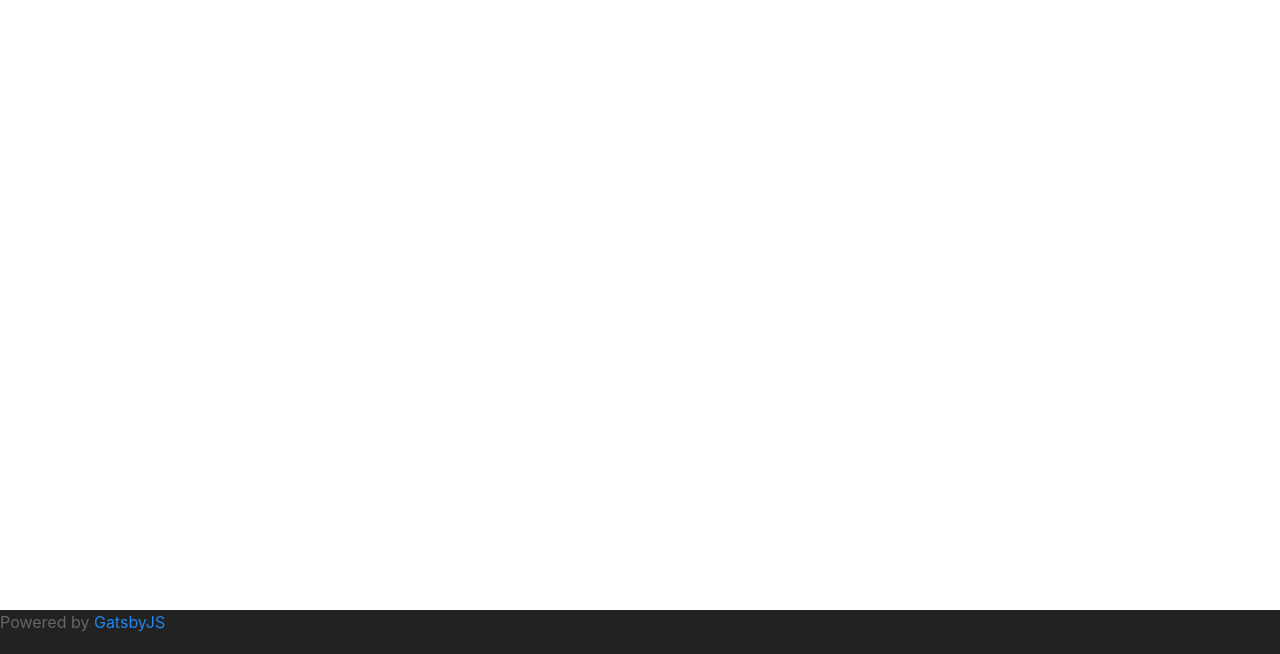
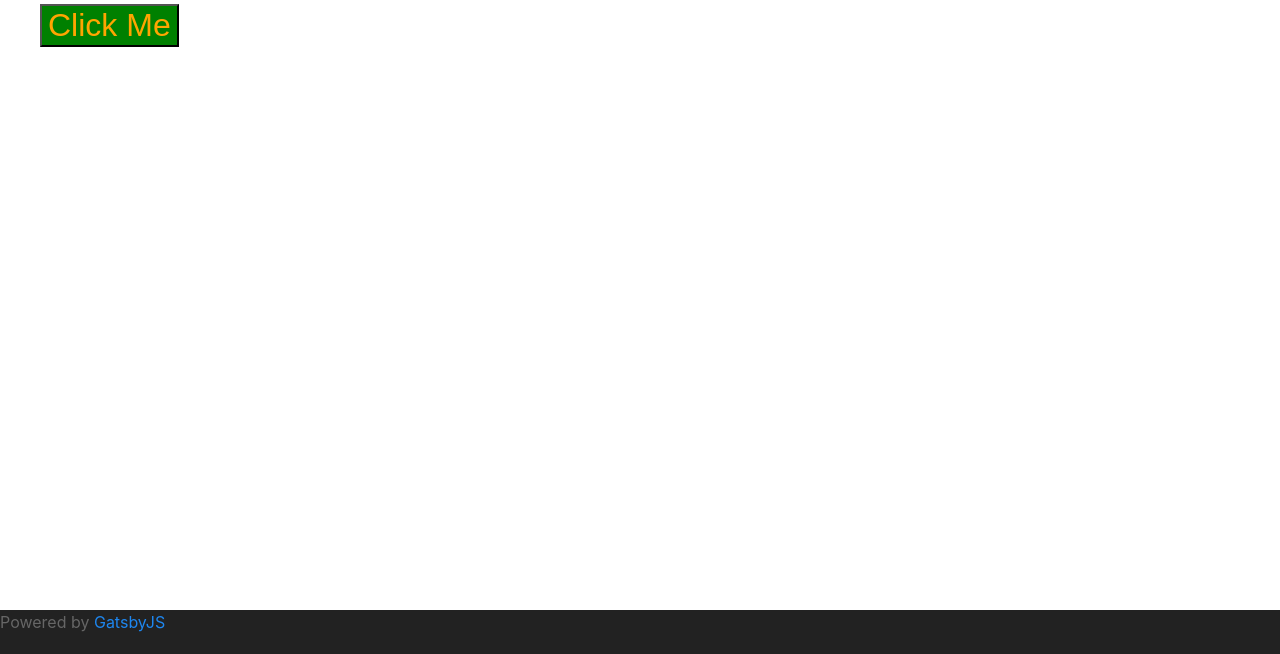
Before and after one commit to nfmastroianni/Gatsby-tutorial, a Gatsby site: page / in a window 1280 px wide. Shown: the part 146-800 px from the top of the page. Built offline with nearby package versions, Linux system fonts and the light colour scheme; Gatsby itself is replaced by a stand-in of ours.

Commit message:
adding styled components

```diff
--- a/gatsby-config.js
+++ b/gatsby-config.js
@@ -6,5 +6,5 @@
 
 module.exports = {
   /* Your site config here */
-  plugins: [],
+  plugins: [`gatsby-plugin-styled-components`],
 }
--- a/package.json
+++ b/package.json
@@ -3,7 +3,7 @@
   "private": true,
   "description": "A simplified bare-bones starter for Gatsby",
   "version": "0.1.0",
-  "license": "0BSD",
+  "license": "MIT",
   "scripts": {
     "build": "gatsby build",
     "develop": "gatsby develop",
@@ -14,9 +14,12 @@
     "test": "echo \"Write tests! -> https://gatsby.dev/unit-testing\" && exit 1"
   },
   "dependencies": {
+    "babel-plugin-styled-components": "^1.12.0",
     "gatsby": "^2.26.1",
+    "gatsby-plugin-styled-components": "^3.7.0",
     "react": "^16.12.0",
     "react-dom": "^16.12.0",
+    "styled-components": "^5.2.1",
     "uikit": "^3.6.5"
   },
   "devDependencies": {
--- /dev/null
+++ b/src/components/button.js
@@ -0,0 +1,8 @@
+import React from "react"
+import styled from "styled-components"
+
+export const ExampleButton = styled.button`
+  background: green;
+  color: orange;
+  font-size: 2rem;
+`
--- a/src/pages/index.js
+++ b/src/pages/index.js
@@ -1,10 +1,12 @@
 import React from "react"
 import Layout from "../components/layout"
+import { ExampleButton } from "../components/button"
 
 export default function Home() {
   return (
     <Layout>
       <h1>Hello world!</h1>
+      <ExampleButton>Click Me</ExampleButton>
     </Layout>
   )
 }
```
Also changed, not shown: 1 other file.
